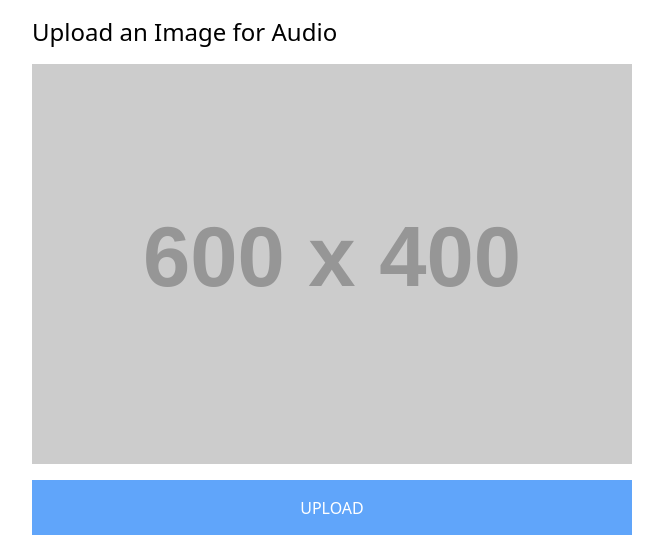
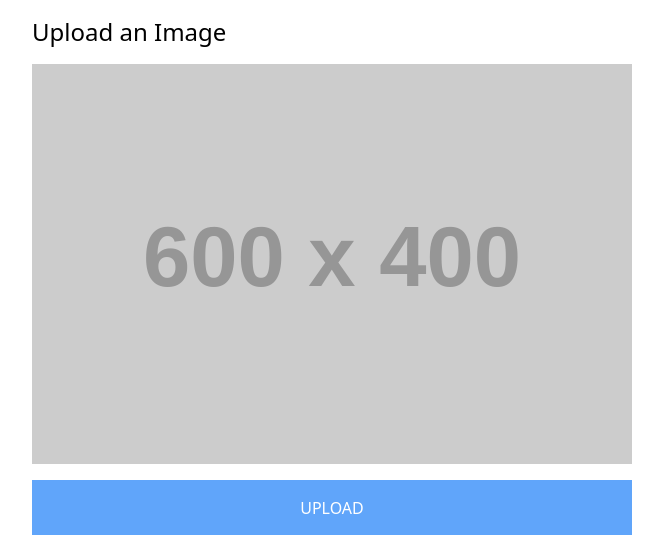
Before and after one commit to AjayiMike/image-to-ocr-to-tts, a Flask app: page / in a window 1280 px wide. Shown: the top 535 px of the page, without its empty margins (308-971 px from the left). Run offline with Flask 3, Linux system fonts and the light colour scheme; grey boxes labelled with a size stand in for pictures from a placeholder-image service; some libraries are stand-ins or nearby versions.

Commit message:
feat: update

```diff
--- a/app.py
+++ b/app.py
@@ -73,7 +73,7 @@ def status(data):
         emit('status', {'_task_id': task_id, 'error': 'false', 'message':audio_file_url , 'done': 'true'});
     except Exception as err:
         print(err);
-        emit('status', {'_task_id': task_id, 'error': 'true', 'message':'Error Translating Audio, Please Try Again ... ' , 'done': 'true'});
+        emit('status', {'_task_id': task_id, 'error': 'true', 'message':'An Error occured, Please Try Again ... ' , 'done': 'true'});
 
 
 
--- a/templates/index.html
+++ b/templates/index.html
@@ -366,7 +366,7 @@
             class="container mx-auto flex gap-4 flex-col lg:flex-row justify-center p-4"
         >
             <div class="content-auto">
-                <h1 class="mb-4 text-2xl">Upload an Image for Audio</h1>
+                <h1 class="mb-4 text-2xl">Upload an Image</h1>
                 <form id="image" method="POST" enctype="multipart/form-data">
                     <div
                         class="w-full w-max-[600px] h-full sm:h-[400px] sm:h-max-[600px] overflow-hidden mb-4 relative pointer"
```
